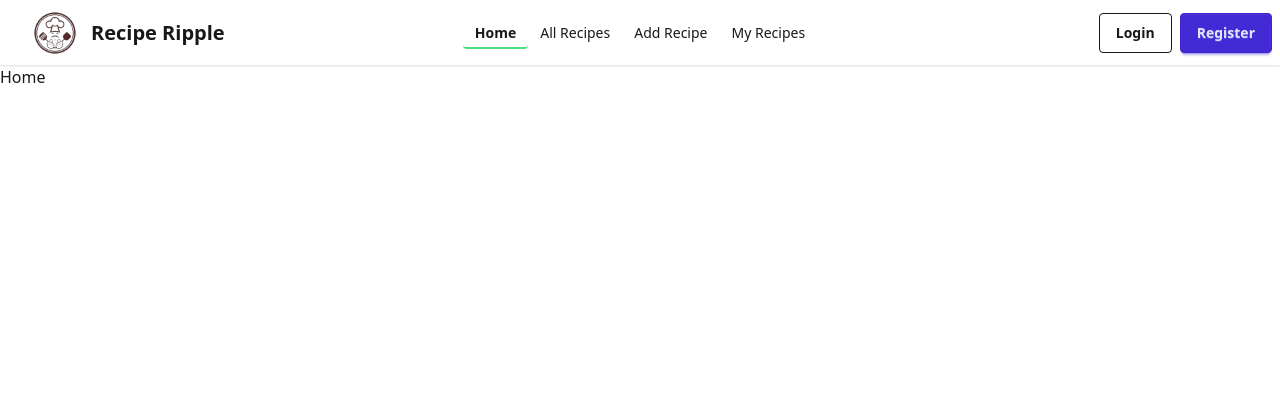
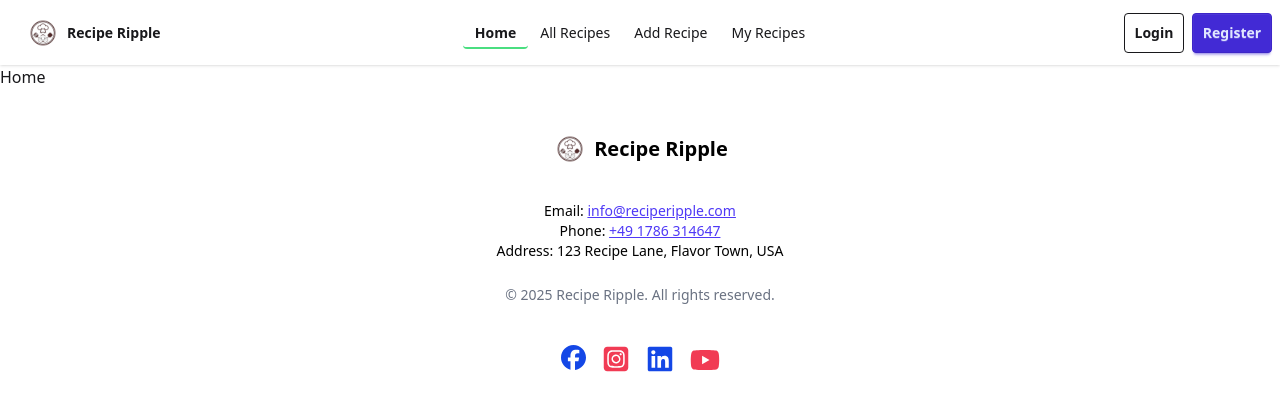
Before and after one commit to iftekhar08019/recipe_ripple_client, a React (Vite) app: page / in a window 1280 px wide. Shown: the top 410 px of the page. Built offline with nearby package versions, Linux system fonts and the light colour scheme; no server answers.

Commit message:
footer added

```diff
--- a/package.json
+++ b/package.json
@@ -14,6 +14,7 @@
     "firebase": "^11.8.1",
     "react": "^19.1.0",
     "react-dom": "^19.1.0",
+    "react-icons": "^5.5.0",
     "react-router": "^7.6.0",
     "tailwindcss": "^4.1.7"
   },
--- /dev/null
+++ b/src/components/Footer.jsx
@@ -0,0 +1,85 @@
+import React from "react";
+import { Link, NavLink } from "react-router";
+import logo from "../assets/logo.png";
+import {
+  FaFacebook,
+  FaSquareInstagram,
+  FaLinkedin,
+  FaYoutube,
+} from "react-icons/fa6";
+
+function Footer() {
+  return (
+    <>
+      <footer className="footer footer-horizontal footer-center bg-white text-black p-10">
+        <aside>
+          <Link
+            to="/"
+            className="btn btn-ghost text-xl flex items-center justify-center"
+          >
+            <img className="w-9" src={logo} alt="logo" />
+            <h1>Recipe Ripple</h1>
+          </Link>
+
+          {/* Contact Info */}
+          <div className="mt-6 text-center">
+            <p>
+              Email:{" "}
+              <a
+                href="mailto:iftekhar08019@gmail.com"
+                className="underline text-indigo-600"
+              >
+                info@reciperipple.com
+              </a>
+            </p>
+            <p>
+              Phone:{" "}
+              <a href="tel:+491786 314647" className="underline text-indigo-600">
+                +49 1786 314647
+              </a>
+            </p>
+            <p>Address: 123 Recipe Lane, Flavor Town, USA</p>
+          </div>
+          {/* Copyright */}
+          <div className="mt-4 text-sm text-gray-500">
+            © {new Date().getFullYear()} Recipe Ripple. All rights reserved.
+          </div>
+        </aside>
+        <nav>
+          <div className="grid grid-flow-col gap-4">
+            <a
+              href="https://www.facebook.com/Iftekar.alam.joy/"
+              target="_blank"
+              rel="noopener noreferrer"
+            >
+              <FaFacebook className="text-blue-700" size={25} />
+            </a>
+            <a
+              href="https://www.instagram.com/iftekhar.joy/"
+              target="_blank"
+              rel="noopener noreferrer"
+            >
+              <FaSquareInstagram className="text-[#f13b54]" size={28} />
+            </a>
+            <a
+              href="https://www.linkedin.com/in/mdiftekharulalam21/"
+              target="_blank"
+              rel="noopener noreferrer"
+            >
+              <FaLinkedin className="text-blue-700" size={28} />
+            </a>
+            <a
+              href="https://www.youtube.com/"
+              target="_blank"
+              rel="noopener noreferrer"
+            >
+              <FaYoutube className="text-[#f13b54]" size={30} />
+            </a>
+          </div>
+        </nav>
+      </footer>
+    </>
+  );
+}
+
+export default Footer;
--- a/src/components/Navbar.jsx
+++ b/src/components/Navbar.jsx
@@ -55,8 +55,8 @@ const Navbar = () => {
           </ul>
         </div>
         <a className="btn btn-ghost text-xl">
-          <img className="w-15" src={logo}></img>
-          <h1>Recipe Ripple</h1>
+          <img className="w-9" src={logo}></img>
+          <h1 className="text-sm">Recipe Ripple</h1>
         </a>
       </div>
 
@@ -77,18 +77,18 @@ const Navbar = () => {
         </ul>
       </div>
 
-      <div className="navbar-end">
+      <div className="navbar-end ">
         {!user ? (
           <>
             <button
               onClick={() => navigate("/login")}
-              className="btn btn-outline mr-2"
+              className="btn btn-outline mr-2 w-15 text-sm"
             >
               Login
             </button>
             <button
               onClick={() => navigate("/register")}
-              className="btn btn-primary"
+              className="btn btn-primary w-20 text-sm"
             >
               Register
             </button>
@@ -116,16 +116,7 @@ const Navbar = () => {
                 className="menu menu-sm dropdown-content bg-base-100 rounded-box z-10 mt-3 w-52 p-2 shadow"
               >
                 <li>
-                  <a
-                    className="justify-between"
-                    onClick={() => navigate("/profile")}
-                  >
-                    Profile
-                    <span className="badge">New</span>
-                  </a>
-                </li>
-                <li>
-                  <a onClick={() => navigate("/settings")}>Settings</a>
+                <h4>{user.name}</h4>
                 </li>
                 <li>
                   <a onClick={handleLogout}>Logout</a>
--- a/src/layout/MainLayout.jsx
+++ b/src/layout/MainLayout.jsx
@@ -1,12 +1,14 @@
 import React from 'react';
 import Home from '../pages/Home';
 import Navbar from '../components/Navbar';
+import Footer from '../components/Footer';
 
 const MainLayout = () => {
     return (
         <div>
             <Navbar />
             <Home />
+            <Footer />
         </div>
     );
 };
```
Also changed, not shown: 1 other file (tests, documents, lock files or other folders).
